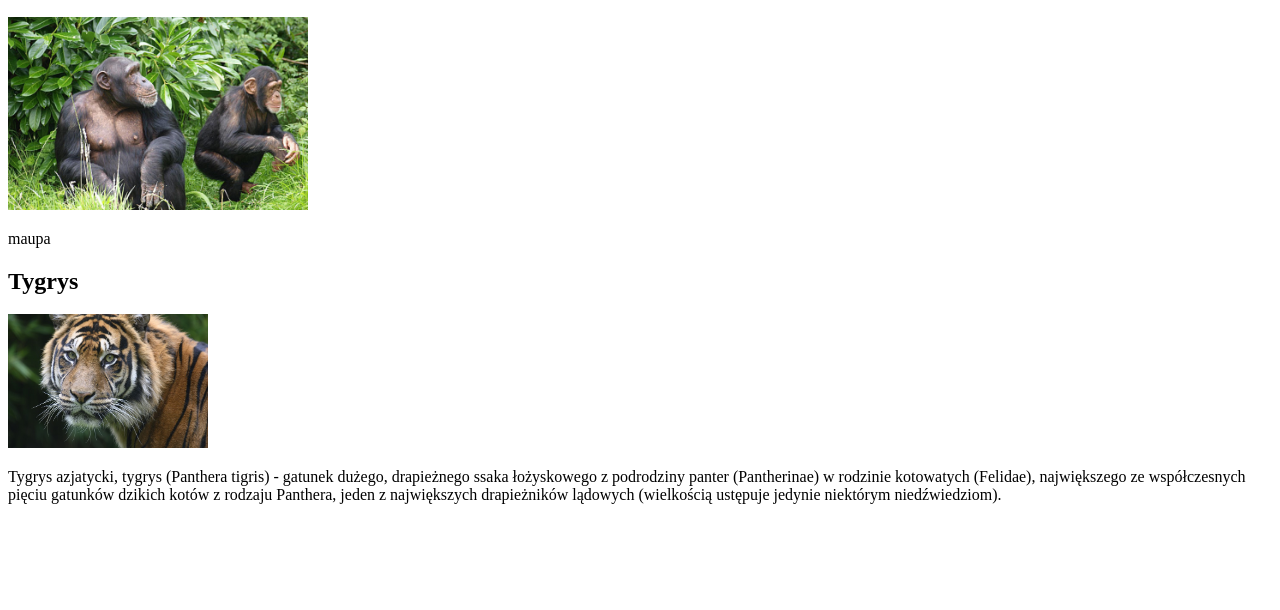
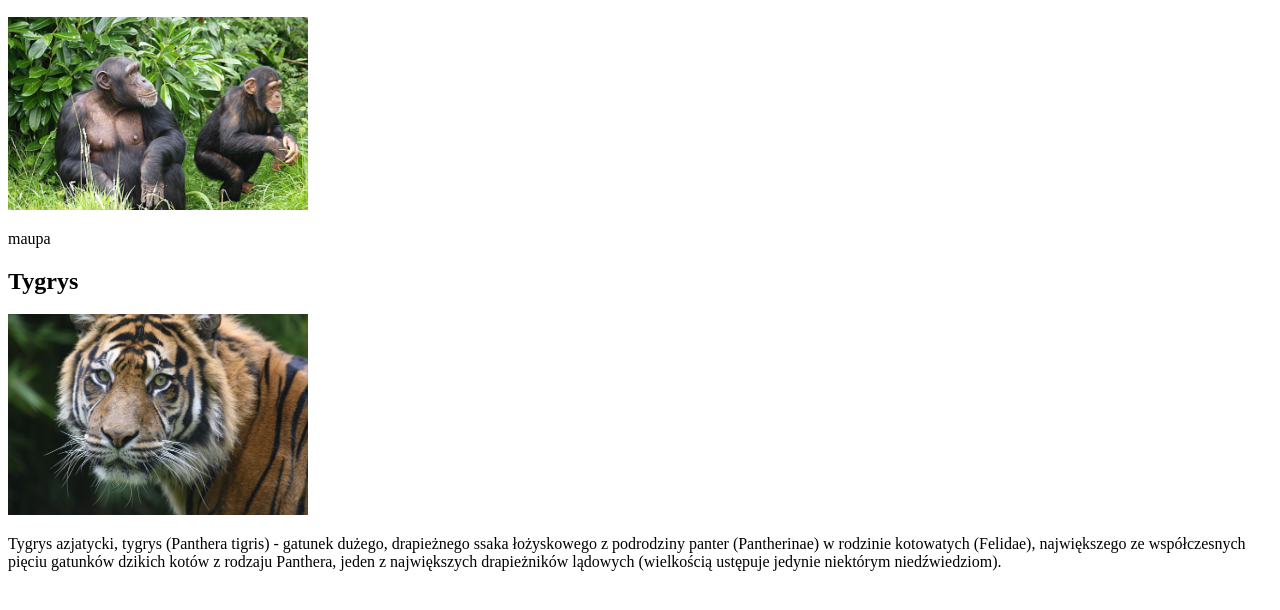
Before and after one commit to BoruweG/ZOOPB, a plain HTML site: page index.html in a window 1280 px wide. Shown: the part 110-720 px from the top of the page. Drawn offline with Linux system fonts and the light colour scheme.

Commit message:
zmieniono szerokość obrazka

```diff
--- a/index.html
+++ b/index.html
@@ -17,7 +17,7 @@
     </section>
     <section>
         <h2>Tygrys</h2>
-        <img src="tygrys.jpg" alt="tygrys" width="200"/>
+        <img src="tygrys.jpg" alt="tygrys" width="300"/>
         <p>
             Tygrys azjatycki, tygrys (Panthera tigris) - gatunek dużego, drapieżnego ssaka łożyskowego z podrodziny panter (Pantherinae) w rodzinie kotowatych (Felidae), największego ze współczesnych pięciu gatunków dzikich kotów z rodzaju Panthera, jeden z największych drapieżników lądowych (wielkością ustępuje jedynie niektórym niedźwiedziom).
         </p>
```
